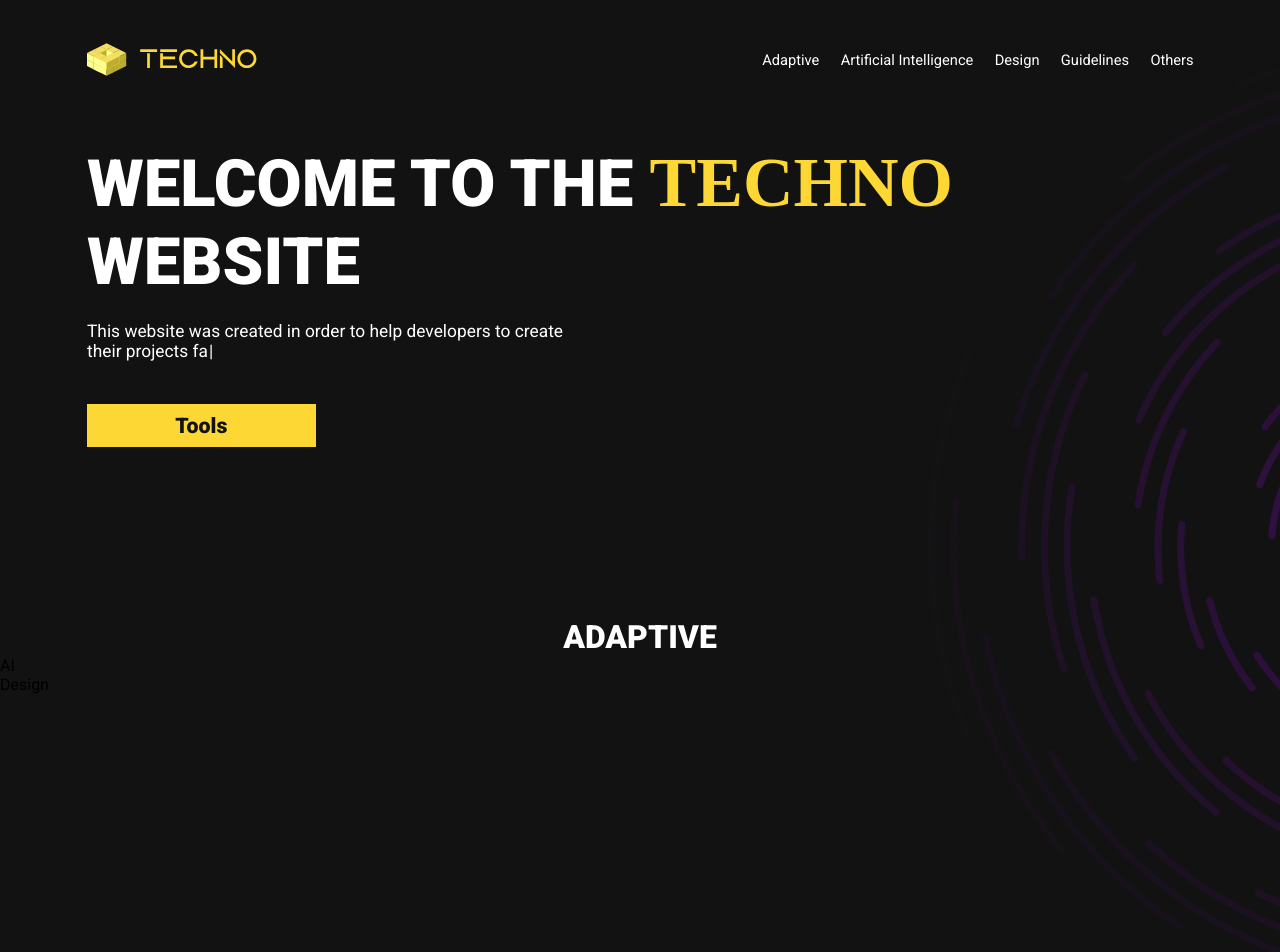
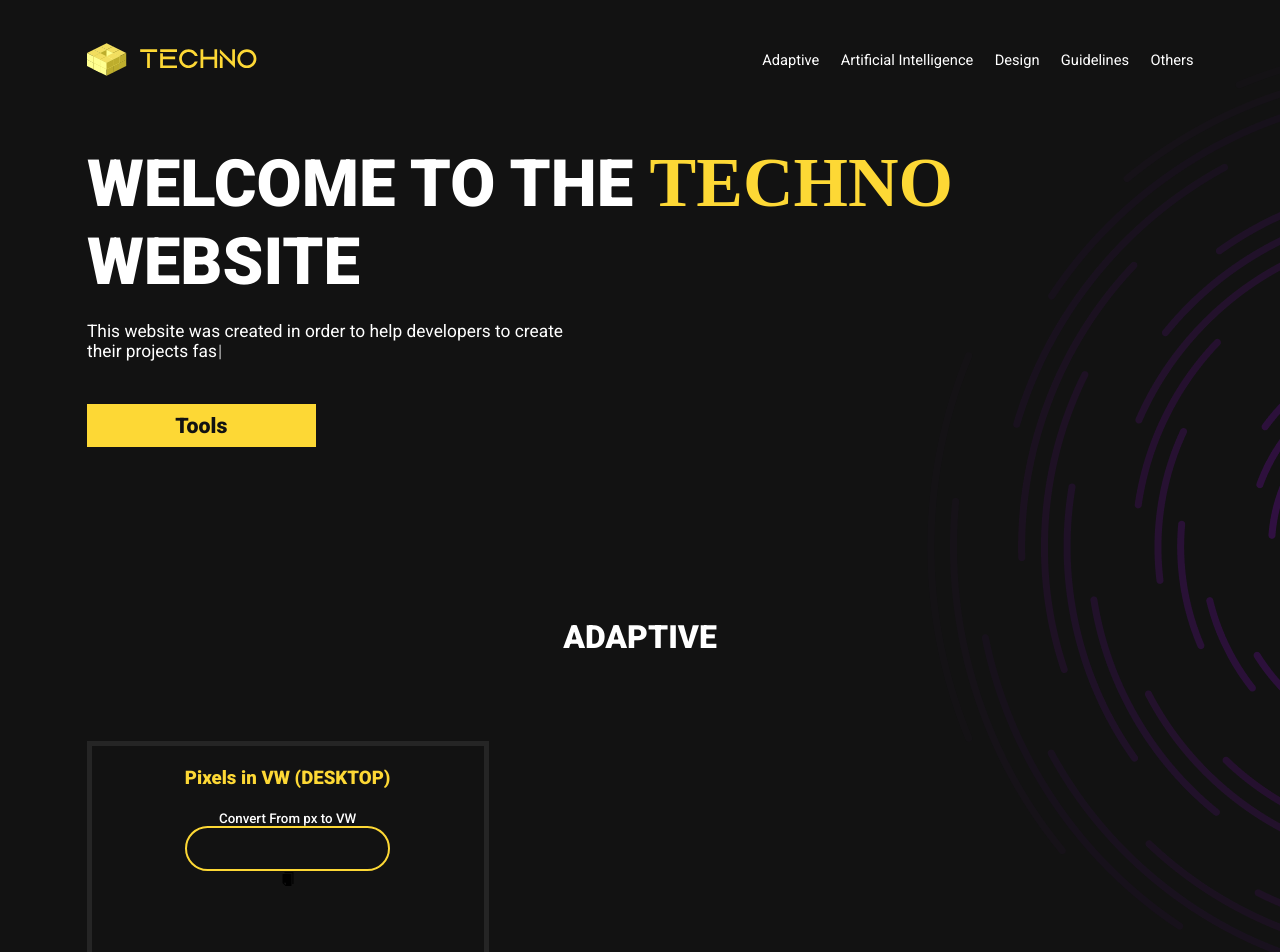
Before and after one commit to k1ngsterr1/techno-website, a React (Create React App) app: page / in a window 1280 px wide. Shown: the top 952 px of the page. Built offline with nearby package versions, Linux system fonts and the light colour scheme; a web font is replaced by a local one.

Commit message:
TechoWebsite V3

```diff
--- a/package.json
+++ b/package.json
@@ -9,6 +9,7 @@
     "react": "^18.2.0",
     "react-dom": "^18.2.0",
     "react-dropdown": "^1.11.0",
+    "react-icons": "^4.8.0",
     "react-reveal": "^1.2.2",
     "react-router": "^6.10.0",
     "react-router-dom": "^6.10.0",
--- a/src/screens/AdaptivePage.js
+++ b/src/screens/AdaptivePage.js
@@ -2,12 +2,33 @@ import React from "react";
 
 import styles from "../styles/adaptive-styles/adaptive.css";
 
+import { AiFillCopy } from "react-icons/ai";
+
 const AdaptivePage = () => {
+  function VwContainer(props) {
+    return (
+      <div className="vw-container">
+        <h3 className="vw-heading">{props.heading}</h3>
+        <p className="vw-paragraph">{props.paragraph}</p>
+        <input className="vw-input"></input>
+        <div className="result-container">
+          <span className="result">{props.result}</span>
+          <AiFillCopy></AiFillCopy>
+        </div>
+      </div>
+    );
+  }
+
   return (
     <div className="adaptive-page">
       <div className="container">
         <h2 className="adaptive-heading">Adaptive</h2>
-        <div className="main-content"></div>
+        <div className="main-content adaptive-container">
+          <VwContainer
+            heading="Pixels in VW (DESKTOP)"
+            paragraph="Convert From px to VW"
+          ></VwContainer>
+        </div>
       </div>
     </div>
   );
--- a/src/styles/adaptive-styles/adaptive.css
+++ b/src/styles/adaptive-styles/adaptive.css
@@ -2,4 +2,43 @@
 @import url("https://fonts.googleapis.com/css2?family=Roboto:ital,wght@0,100;0,300;0,400;0,500;0,700;0,900;1,100;1,300;1,400;1,500;1,700;1,900&display=swap");
 * body .container .adaptive-heading {
   margin-top: clamp(128px, 13.3333333333vw, 512px);
+}
+* body .container .main-content {
+  display: flex;
+  flex-direction: column;
+}
+* body .container .adaptive-container {
+  margin-top: clamp(64px, 6.6666666667vw, 256px);
+}
+* body .container .adaptive-container .vw-container {
+  width: 35.4166666667%;
+  height: clamp(167px, 17.3958333333vw, 668px);
+  display: flex;
+  align-items: center;
+  flex-direction: column;
+  border: 5px solid #252525;
+}
+* body .container .adaptive-container .vw-container .vw-heading {
+  font-family: "Roboto";
+  font-style: normal;
+  font-weight: 900;
+  font-size: clamp(14px, 1.4583333333vw, 56px);
+  color: #FDD835;
+  margin-top: clamp(16px, 1.6666666667vw, 64px);
+}
+* body .container .adaptive-container .vw-container .vw-paragraph {
+  font-family: "Roboto";
+  font-style: normal;
+  font-weight: 500;
+  font-size: clamp(10px, 1.0416666667vw, 40px);
+  margin-top: clamp(16px, 1.6666666667vw, 64px);
+}
+* body .container .adaptive-container .vw-container .vw-input {
+  width: clamp(151px, 15.7291666667vw, 604px);
+  height: 41px;
+  border: 2px solid #FDD835;
+  border-radius: 82px;
+  background-color: transparent;
+  color: white;
+  outline: none;
 }/*# sourceMappingURL=adaptive.css.map */
--- a/src/styles/adaptive-styles/adaptive.sass
+++ b/src/styles/adaptive-styles/adaptive.sass
@@ -34,3 +34,42 @@ $m128: clamp(64px,6.666666666666667vw,256px)
 
             .adaptive-heading
                 margin-top: clamp(128px,13.333333333333334vw,512px)
+
+            .main-content
+                display: flex
+                flex-direction: column
+
+            .adaptive-container
+                margin-top: $m128
+
+                .vw-container
+                    width: 35.416666666666664%
+                    height: clamp(167px,17.395833333333332vw,668px)
+                    display: flex
+                    align-items: center
+                    flex-direction: column
+                    border: 5px solid #252525
+
+                    .vw-heading
+                        font-family: 'Roboto'
+                        font-style: normal
+                        font-weight: 900
+                        font-size: $paragraph
+                        color: $yellow
+                        margin-top: $m32
+
+                    .vw-paragraph
+                        font-family: 'Roboto'
+                        font-style: normal
+                        font-weight: 500
+                        font-size: clamp(10px,1.0416666666666667vw,40px)
+                        margin-top: $m32
+
+                    .vw-input
+                        width: clamp(151px,15.729166666666666vw,604px)
+                        height: 41px
+                        border: 2px solid #FDD835
+                        border-radius: 82px
+                        background-color: transparent
+                        color: white
+                        outline: none
```
Also changed, not shown: 2 other files (tests, documents, lock files or other folders).
